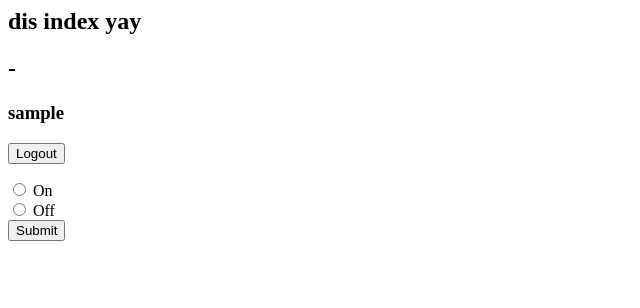
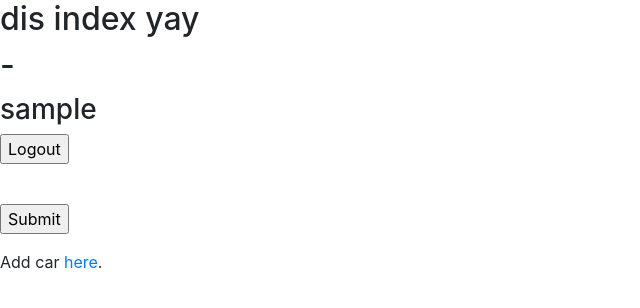
Before and after one commit to acjsystem/thesis, a Django app: page / in a window 1280 px wide. Shown: the top 308 px of the page, without its empty margins (0-640 px from the left). Run offline with Django 3.2, Linux system fonts and the light colour scheme; the visitor is signed in with stand-in values (Sample User, id 1); some libraries are stand-ins or nearby versions.

Commit message:
Add files via upload

```diff
--- a/carsys/templates/carsys/base.html
+++ b/carsys/templates/carsys/base.html
@@ -1,6 +1,6 @@
 <html>
 {% load static %}
-<! DOCTYPE html>
+<!DOCTYPE html>
 
 <html lang="en-us">
 <head>
--- a/carsys/templates/carsys/index.html
+++ b/carsys/templates/carsys/index.html
@@ -1,3 +1,5 @@
+{% extends 'carsys/base.html' %}
+{% block title %} Home {% endblock title %}
 {% block body %}
 <h2>dis index yay</h2>
 <h2>{{ led }} </h2>
@@ -6,18 +8,81 @@
 <form action="{% url 'carsys:logout' %}">
     <input type="submit" value="Logout" />
 </form>
+
 <form action="" method="post">
 {% csrf_token %}
-  <input type="radio" name="led" value="On"
-  {% ifequal led "On" %}
-  checked
-  {% endifequal %}
-  > On<br>
-  <input type="radio" name="led" value="Off"
-  {% ifequal led "Off" %}
-  checked
-  {% endifequal %}
-  > Off<br>
+    {% for plate_no in q %}
+  <input type="radio" name="car" value="{{plate_no}}"
+  >{{plate_no}}
+  {% endfor %}</br>
   <input type="submit" value="Submit" />
 </form>
+
+{% if selected_car is not NONE %}
+YOU SELECTED CAR <strong> {{ selected_car.plate_no }}</strong>
+  {{ selected_car.user }}
+  {{ selected_car.plate_no }}
+  {{ selected_car.car_model }}
+  {{ selected_car.car_stat }}
+
+{% if selected_car.car_stat is False %}
+<form action="{% url 'carsys:caron' %}"method="post">
+{% csrf_token %}
+    <input type="hidden" value="{{selected_car.plate_no}}" name='selcar' hidden/>
+    <input type="submit" value="Turn Car {{selected_car.plate_no}} ON" />
+</form>
+{% endif %}
+{% endif %}
+
+
+{% if selected_car.car_stat and selected_car is not NONE %}
+{{report}}
+{{report.user}}
+{{report.car_id}}
+{{report.car_ignition}}
+{{report.taser_stat}}
+{{report.report_stat}}
+{{report.car_loc_stat}}
+{{report.car_photo_stat}}
+<form action="{% url 'carsys:caroff' %}"method="post">
+{% csrf_token %}
+    <input type="checkbox" name="report" value="True"
+    {% if report.report_stat %}
+    checked
+    disabled="disabled"
+    {% endif %}
+    >Report? </br>
+    <input type="checkbox" name="ignition" value="True"
+    {% if report.car_ignition %}
+    checked
+    {% endif %}
+    >Ignition? </br>
+    <input type="checkbox" name="taser" value="True"
+    {% if report.taser_stat %}
+    checked
+    disabled="disabled"
+    {% endif %}
+    >Taser? </br>
+    <input type="checkbox" name="location" value="True"
+    {% if report.car_loc_stat %}
+    checked
+    {% endif %}
+    >Determine Location? </br>
+    <input type="checkbox" name="photo" value="True"
+    {% if report.car_photo_stat %}
+    checked
+    {% endif %}
+    >Take Photo? </br>
+    <input type="checkbox" name="carstem" value="False">Turn Off System? </br>
+
+
+    <input type="hidden" value="{{selected_car.user}}" name='user' hidden/>
+    <input type="hidden" value="{{selected_car.plate_no}}" name='selcar' hidden/>
+    <input type="submit" value="I choose these options" />
+</form>
+{% endif %}
+
+
+<p>Add car <a href="{% url 'carsys:addcar' %}">here</a>.</p>
+
 {% endblock%}
```
Also changed, not shown: carsys/templates/carsys/add_car.html (added, +17 -0 lines), carsys/templates/carsys/form_template.html (line endings or trailing spaces), carsys/templates/carsys/login.html (line endings or trailing spaces), carsys/templates/carsys/signup.html (line endings or trailing spaces).
